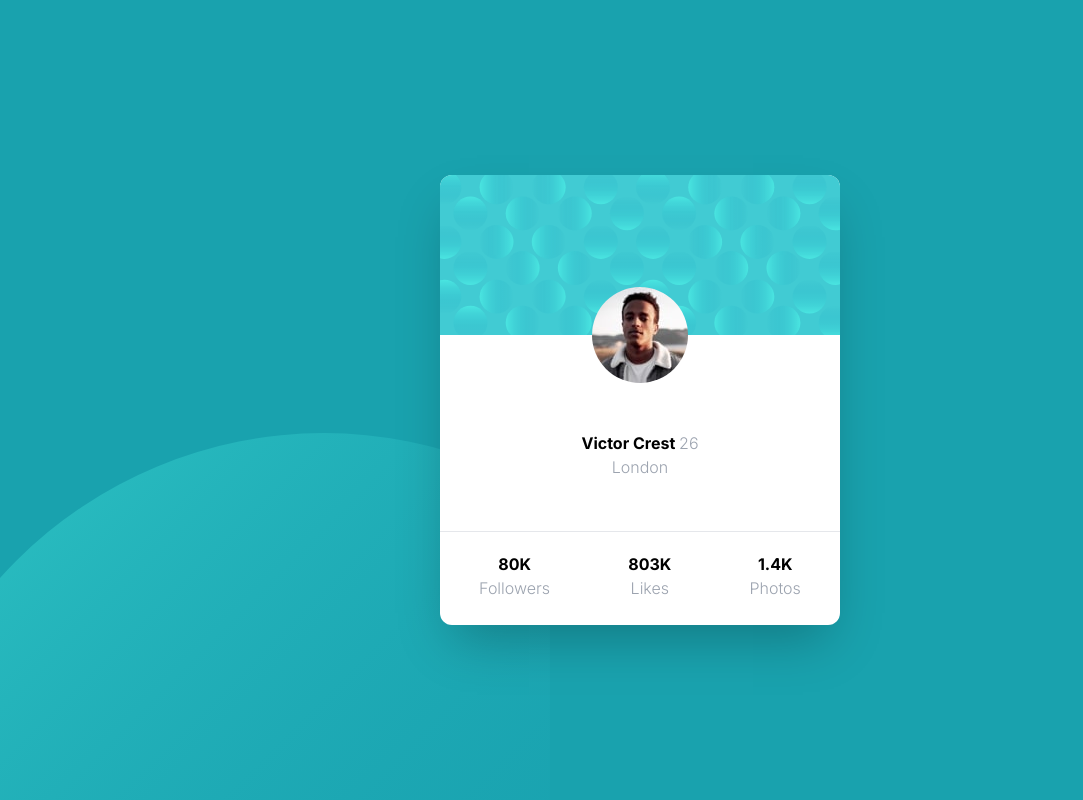
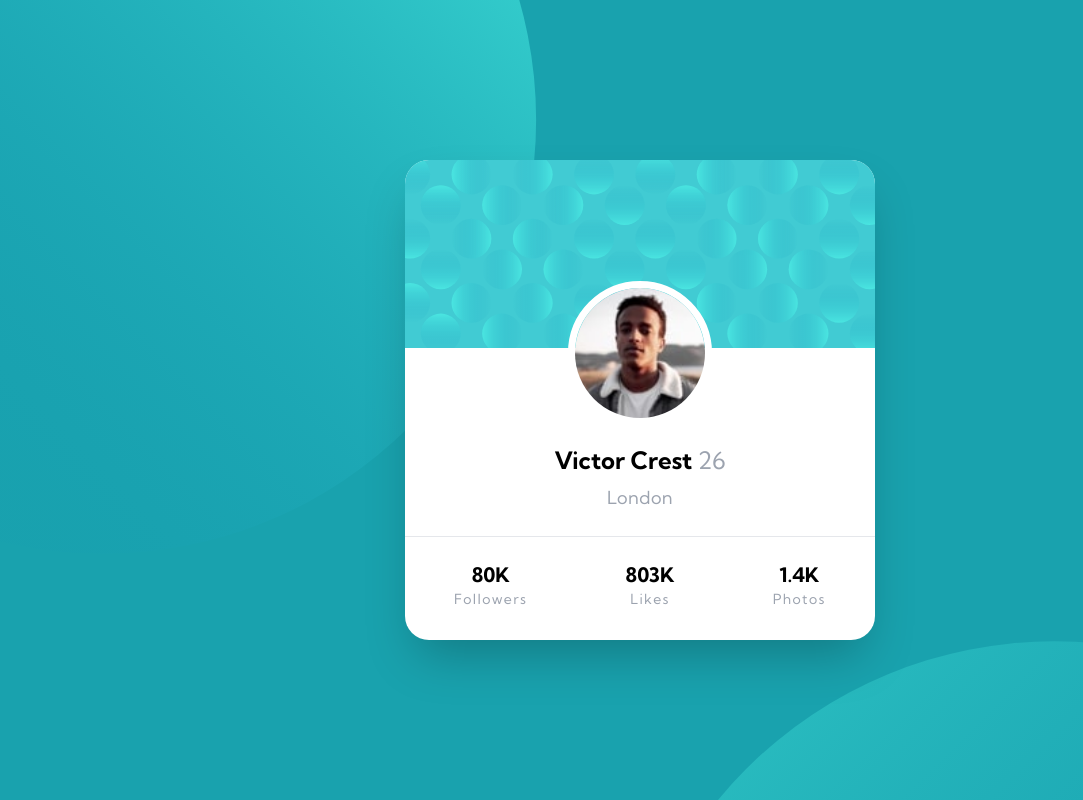
Before and after one commit to Syammed2429/profile-card, a Next.js app: page / in a window 1280 px wide. Shown: the whole page, without its empty margins (0-1083 px from the left). Built offline with nearby package versions, Linux system fonts and the light colour scheme.

Commit message:
implemented the card component

```diff
--- a/app/globals.css
+++ b/app/globals.css
@@ -1,3 +1,5 @@
+@import url('https://fonts.googleapis.com/css2?family=Kumbh+Sans:wght@400;700&display=swap');
+
 @tailwind base;
 @tailwind components;
 @tailwind utilities;
@@ -19,7 +21,7 @@
 body {
   background-image: url('@/public/assets/icons/bg-pattern-top.svg'),
     url('@/public/assets/icons/bg-pattern-bottom.svg');
-  background-position: top right 60rem, bottom left -20rem;
+  background-position: left top, right bottom -13rem;
   background-size: 68%;
   background-repeat: no-repeat;
   background-color: hsl(185, 75%, 39%);
--- a/components/card/card-component.tsx
+++ b/components/card/card-component.tsx
@@ -20,36 +20,39 @@ export const CardComponent = () => {
   ];
 
   return (
-    <div className='flex justify-center items-center h-[100dvh] '>
-      <div className='h-[450px] w-[400px] bg-white shadow-2xl rounded-xl'>
+    <div className='text-base flex justify-center items-center h-[100dvh] font-Kumbh'>
+      <div className='text-xl h-[480px] w-[470px] bg-white shadow-2xl rounded-3xl'>
         <div>
           <Image
             src={cardHeaderImage}
-            alt={''}
-            className='rounded-t-xl w-full'
+            alt={'cardHeaderImage'}
+            className='rounded-t-3xl w-full'
           />
         </div>
-        <div className='flex justify-center'>
+        <div className='flex justify-center -mb-12'>
           <Image
             src={victorImage}
-            alt={''}
-            className='rounded-full relative bottom-12'
+            alt={'victorImage'}
+            className='rounded-full relative bottom-[4.2rem] border-[7px] border-white w-36'
           />
         </div>
-        <div className='flex flex-col justify-center items-center pb-8 '>
-          <div className=' gap-4  font-bold'>
-            Victor Crest <span className='font-light text-gray-400'>26</span>
+        <div className='flex flex-col justify-center items-center font-extrabold text-2xl'>
+          <div className=' gap-4   '>
+            Victor Crest <span className='font-light   text-gray-400'>26</span>
           </div>
-          <div className='font-light text-gray-400'>London</div>
+          <div className='font-light text-lg text-gray-400 tracking-wide mt-2'>
+            London
+          </div>
         </div>
 
-        <hr className='bg-black my-5' />
-        {/* <div className='bg-black h-[10px]'></div> */}
+        <hr className='bg-black my-6' />
         <div className='flex justify-around text-center'>
           {socialData?.map((social) => (
             <div key={social.followers} className=''>
-              <div className='font-bold'>{social.followers}</div>
-              <div className='font-light text-gray-400'>{social.name}</div>
+              <div className='font-extrabold text-xl  '>{social.followers}</div>
+              <div className='font-light text-sm text-gray-400  tracking-widest	'>
+                {social.name}
+              </div>
             </div>
           ))}
         </div>
--- a/tailwind.config.ts
+++ b/tailwind.config.ts
@@ -1,4 +1,4 @@
-import type { Config } from 'tailwindcss'
+import type { Config } from 'tailwindcss';
 
 const config: Config = {
   content: [
@@ -13,8 +13,11 @@ const config: Config = {
         'gradient-conic':
           'conic-gradient(from 180deg at 50% 50%, var(--tw-gradient-stops))',
       },
+      fontFamily: {
+        Kumbh: ['Kumbh Sans'],
+      },
     },
   },
   plugins: [],
-}
-export default config
+};
+export default config;
```
